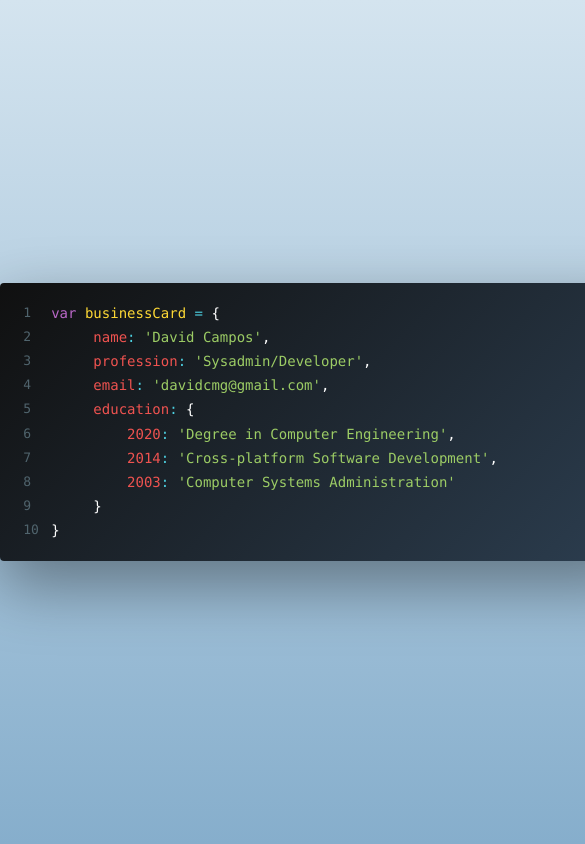
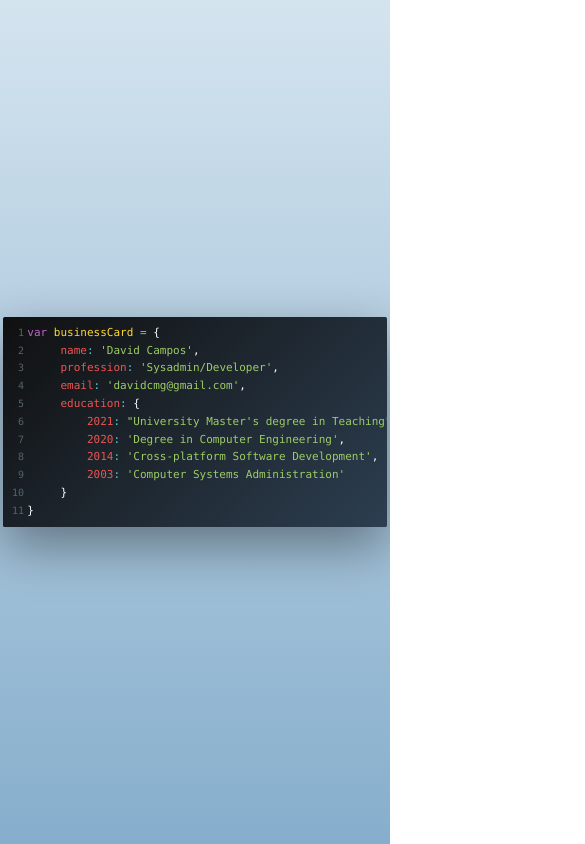
Before and after one commit to davidcmg/davidcmg.github.io, a plain HTML site: page index.html in a window 390 px wide. Shown: the top 844 px of the page, 585 px wide, since content can reach past the window. Drawn offline with Linux system fonts and the light colour scheme.

Commit message:
Responsive

```diff
--- a/index.html
+++ b/index.html
@@ -35,8 +35,9 @@
         align-items: center;
         justify-content: center;
         width: 100%;
-        height: 100vh;
+        min-height: 100vh;
         margin: 0;
+        padding: 1rem;
         background: rgba(212,228,239,1);
         background: -moz-linear-gradient(top, rgba(212,228,239,1) 0%, rgba(134,174,204,1) 100%);
         background: -webkit-gradient(left top, left bottom, color-stop(0%, rgba(212,228,239,1)), color-stop(100%, rgba(134,174,204,1)));
@@ -46,30 +47,36 @@
         background: linear-gradient(to bottom, rgba(212,228,239,1) 0%, rgba(134,174,204,1) 100%);
         filter: progid:DXImageTransform.Microsoft.gradient( startColorstr='#d4e4ef', endColorstr='#86aecc', GradientType=0 );
     }
+
     .editor {
         align-items: left;
         font-size: 14px;
-        width: 40rem;
+        width: 100%;
+        max-width: 40rem;
         background: linear-gradient(-45deg, #2c3e50, #101010);
-        padding: 1rem 3rem;
+        padding: 1rem;
         margin: auto;
         position: relative;
         border-radius: 0.25rem;
         counter-reset: step;
         counter-increment: step 0;
         box-shadow: 0 1.5rem 4rem rgba(0, 0, 0, 0.4);
+        overflow-x: auto;
     }
+
     .editor p {
         position: relative;
         margin: 0.2rem;
         font-family: 'Lucida Console', monospace;
         display: block;
         white-space: pre;
+        padding-left: 2rem;
     }
+
     .editor p::before {
         position: absolute;
         top: 0;
-        left: -1.75rem;
+        left: 0;
         color: #50646d;
         -webkit-user-select: none;
             -moz-user-select: none;
@@ -78,7 +85,10 @@
         content: counter(step);
         counter-increment: step;
         font-size: 13px;
+        width: 1.5rem;
+        text-align: right;
     }
+
     .editor {
         color: #fff;
     }
@@ -106,15 +116,107 @@
     .editor > p > .comment {
         color: #50646d;
     }
+
+    /* Responsive breakpoints */
+    @media screen and (max-width: 768px) {
+        html {
+            font-size: 14px;
+        }
+
+        body {
+            padding: 0.5rem;
+            justify-content: flex-start;
+            padding-top: 2rem;
+        }
+
+        .editor {
+            font-size: 12px;
+            padding: 0.75rem;
+        }
+
+        .editor p {
+            padding-left: 1.5rem;
+        }
+
+        .editor p::before {
+            font-size: 11px;
+            width: 1.25rem;
+        }
+    }
+
+    @media screen and (max-width: 480px) {
+        html {
+            font-size: 13px;
+        }
+
+        body {
+            padding: 0.25rem;
+        }
+
+        .editor {
+            font-size: 11px;
+            padding: 0.5rem;
+            border-radius: 0.125rem;
+        }
+
+        .editor p {
+            padding-left: 1.25rem;
+            margin: 0.1rem;
+        }
+
+        .editor p::before {
+            font-size: 10px;
+            width: 1rem;
+        }
+    }
+
+    /* Landscape orientation on mobile */
+    @media screen and (max-width: 768px) and (orientation: landscape) {
+        body {
+            justify-content: center;
+            padding: 0.5rem;
+        }
+
+        .editor {
+            max-height: 90vh;
+            overflow-y: auto;
+        }
+    }
+
+    /* Very small screens */
+    @media screen and (max-width: 320px) {
+        .editor {
+            font-size: 10px;
+            padding: 0.4rem;
+        }
+
+        .editor p {
+            padding-left: 1rem;
+        }
+
+        .editor p::before {
+            font-size: 9px;
+            width: 0.8rem;
+        }
+    }
+
+    /* High DPI displays */
+    @media screen and (-webkit-min-device-pixel-ratio: 2),
+           screen and (min-resolution: 192dpi) {
+        .editor {
+            box-shadow: 0 1.5rem 4rem rgba(0, 0, 0, 0.5);
+        }
+    }
 </style>
 </head>
-<body translate="no" >
+<body translate="no">
     <div class="editor">
         <p><span class="variable">var</span> <span class="function">businessCard</span> <span class="operator">=</span> {</p>
         <p>     <span class="property">name</span><span class="operator">:</span> <span class="string">'David Campos'</span>,</p>
         <p>     <span class="property">profession</span><span class="operator">:</span> <span class="string">'Sysadmin/Developer'</span>,</p>
         <p>     <span class="property">email</span><span class="operator">:</span> <span class="string" id="email">'Protected by javascript'</span>,</p>
         <p>     <span class="property">education</span><span class="operator">:</span> {</p>
+        <p>         <span class="property">2021</span><span class="operator">:</span> <span class="string">"University Master's degree in Teaching"</span>,</p>
         <p>         <span class="property">2020</span><span class="operator">:</span> <span class="string">'Degree in Computer Engineering'</span>,</p>
         <p>         <span class="property">2014</span><span class="operator">:</span> <span class="string">'Cross-platform Software Development'</span>,</p>
         <p>         <span class="property">2003</span><span class="operator">:</span> <span class="string">'Computer Systems Administration'</span></p>
```
Lines whose indentation alone changed are shown as unchanged.
